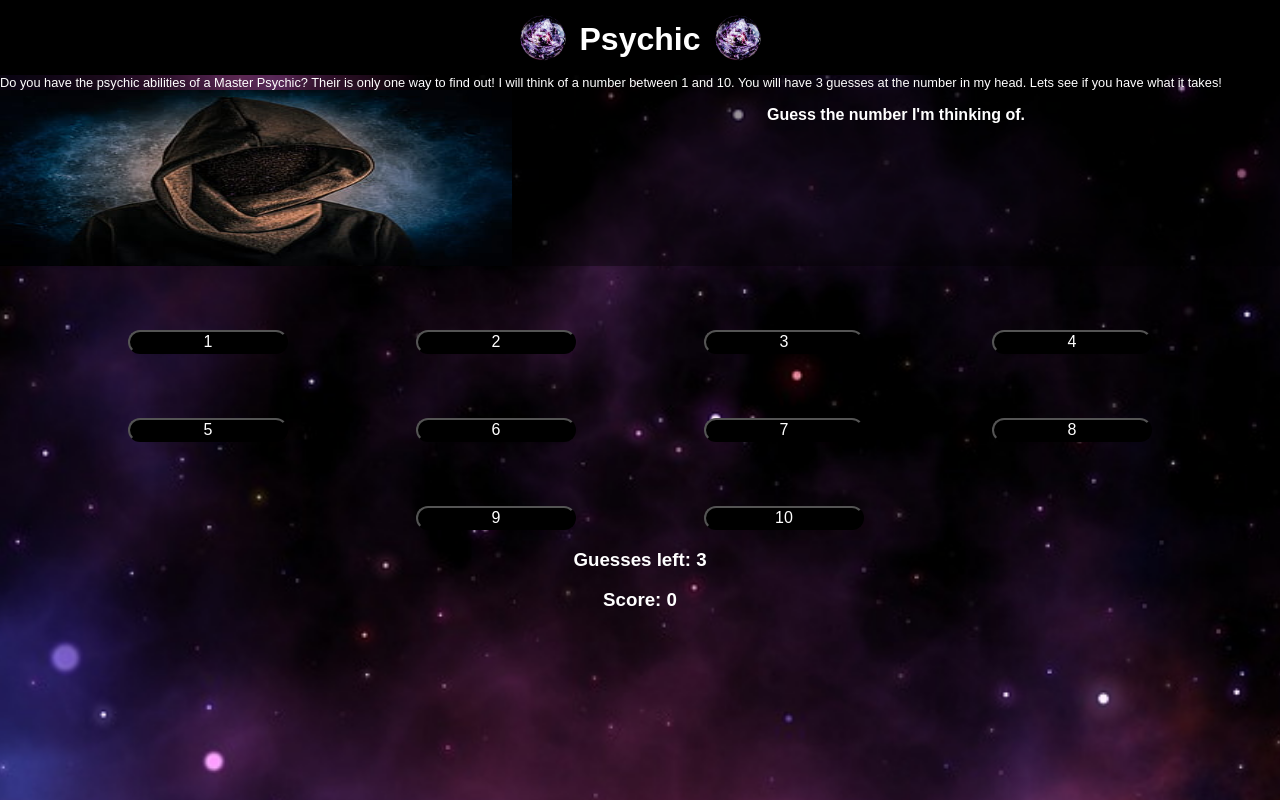
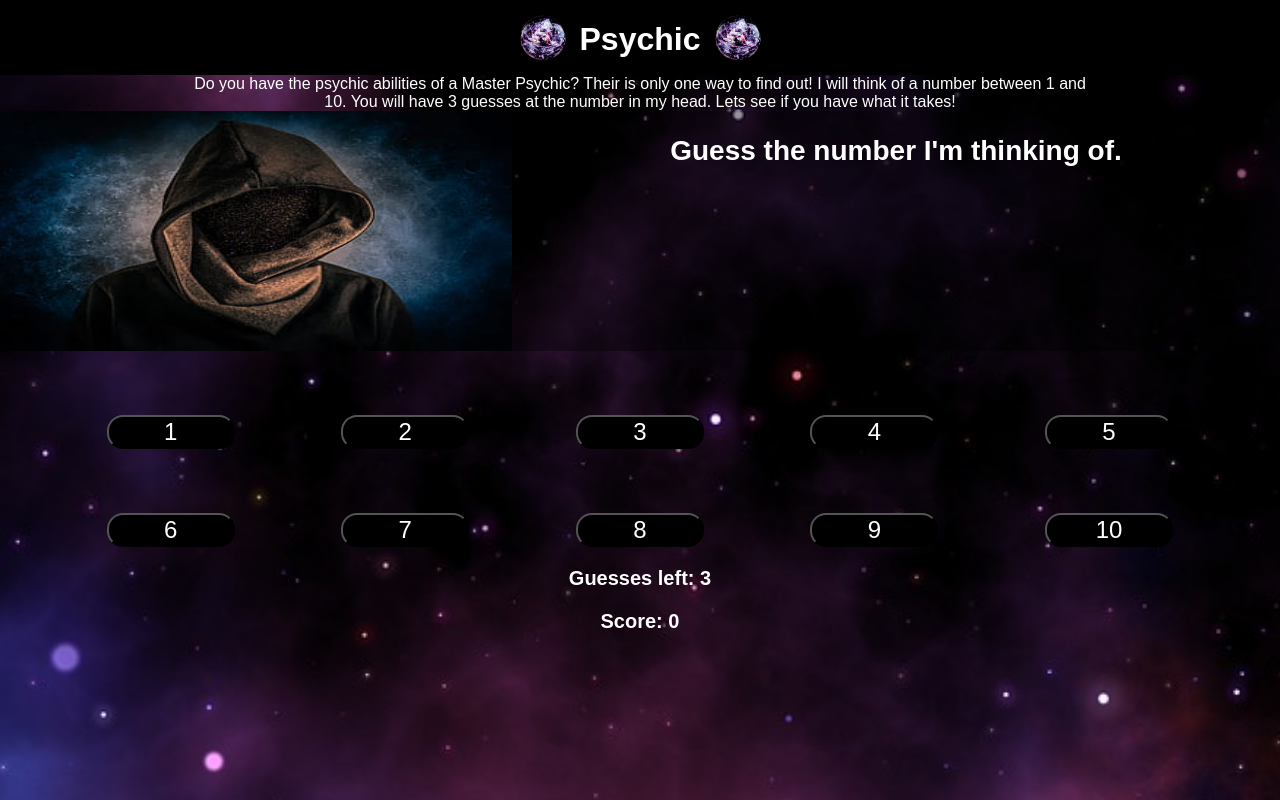
Before and after one commit to JasonClohosey/Psychic-Game, a plain HTML site: page index.html in a window 1280 px wide. Shown: the top 800 px of the page. Drawn offline with Linux system fonts and the light colour scheme.

Commit message:
Made responsive on larger platforms

```diff
--- /dev/null
+++ b/assets/css/media.css
@@ -0,0 +1,30 @@
+@media only screen and (min-width: 600px) {
+p {
+    font-size: 1rem;
+    padding-left: 15%;
+    padding-right: 15%;
+}
+#comp-guess {
+    padding: 1.5rem 5% 1.5rem 5%;
+    height: 12rem;
+    font-size: 1.75rem;
+}
+#psyMan {
+    height: 15rem;
+}
+button {
+    width: 10%;
+    margin-left: 8.33%;
+    height: 10%;
+    font-size: 1.5rem;
+}
+.b9 {
+    margin-left: 8.33%;
+}
+#numGuesses {
+    font-size: 1.25rem;
+}
+#score {
+    font-size: 1.25rem;
+}
+}
--- a/assets/css/style.css
+++ b/assets/css/style.css
@@ -26,7 +26,6 @@ header {
     color: white;
     text-align: center;
     font-family: fantasy;
-    /* float: left; */
 }
 h1 {
     margin-bottom: 0rem;
@@ -54,12 +53,7 @@ p {
     height: 9rem;
     float: left;
 }
-h2 {
 
-}
-#pschic {
-    /* width: 15rem; */
-}
 #psyMan {
     height: 11rem;
     width: 40%;
@@ -72,11 +66,10 @@ button {
     height: 12.5%;
     float: left;
     background-color: black;
-    /* border: none; */
     color: white;
     font-size: 1rem;
     border-radius: 1rem;
-    /* background: radial-gradient(ellipse at center, black, transparent), radial-gradient(ellipse at bottom, rgb(78, 12, 78), rgb(78, 12, 78)); */
+
 }
 
 button:focus {
--- a/index.html
+++ b/index.html
@@ -5,6 +5,7 @@
     <meta name="viewport" content="width=device-width, initial-scale=1.0">
     <title>Psychic-Game</title>
     <link rel="stylesheet" type="text/css" href="assets/css/style.css">
+    <link rel="stylesheet" type="text/css" href="assets/css/media.css">
 </head>
 <body>
     <header>
```
